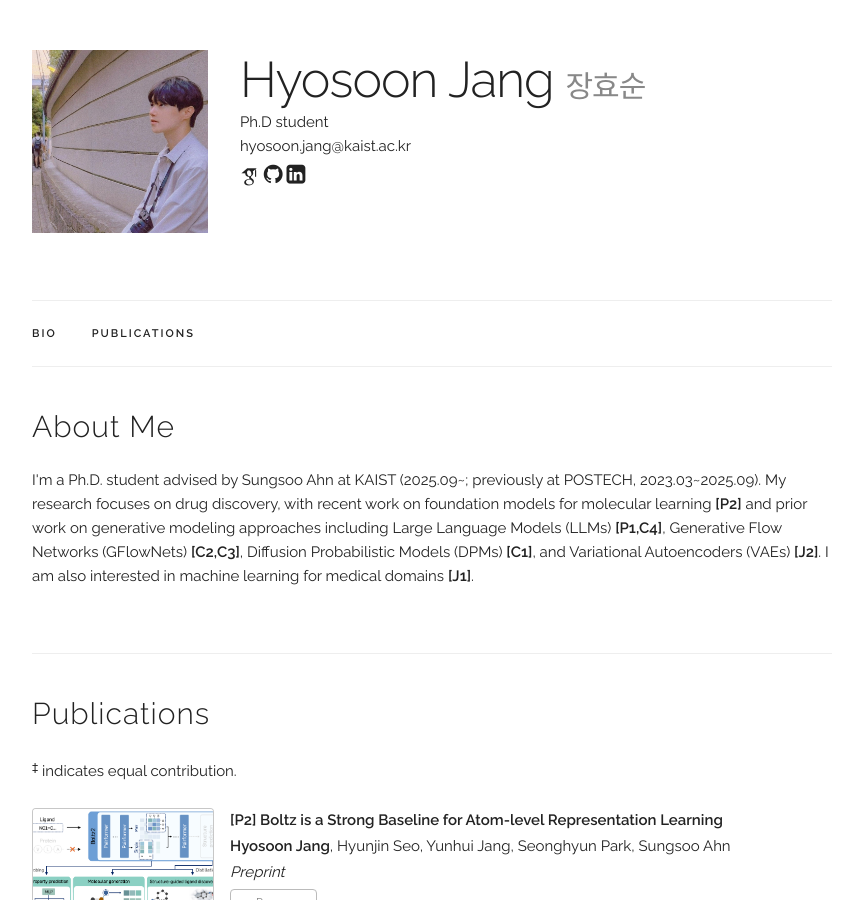
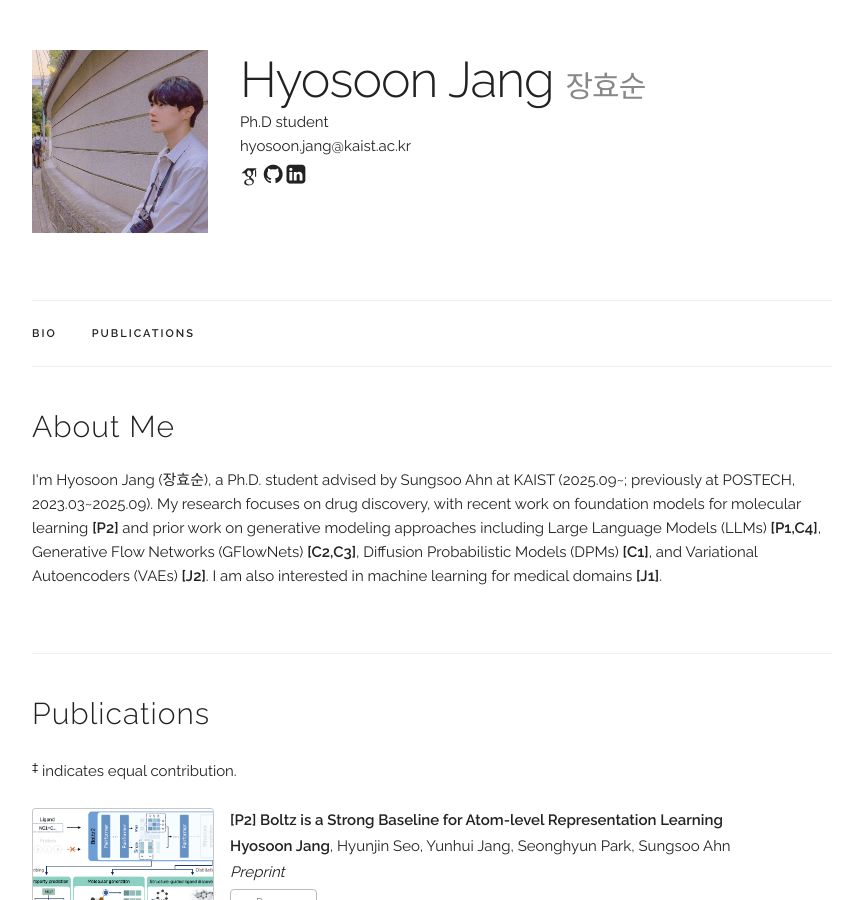
Before and after one commit to hsjang0/hsjang, a Jekyll site: the page built from index.html, in a window 1280 px wide and 900 px high. Shown: the whole window, without its empty margins (208-1071 px from the left). Built offline with Jekyll 4.4.1, drawn with Linux system fonts in a browser that asks for light colours; some web fonts are replaced.

Commit message:
Add Korean name inline in bio text
Co-Authored-By: Claude Sonnet 4.6 <noreply@anthropic.com>

```diff
--- a/index.html
+++ b/index.html
@@ -5,8 +5,7 @@ title: Home
 <!-- ========== BIO ========== -->
 <div class="docs-section" id="bio">
   <h4>About Me</h4>
-  <span style="display:none" lang="ko">장효순</span>
-  I'm a Ph.D. student advised by Sungsoo Ahn at KAIST (2025.09~; previously at POSTECH, 2023.03~2025.09). My research focuses on drug discovery, with recent work on foundation models for molecular learning <b>[P2]</b> and prior work on generative modeling approaches including Large Language Models (LLMs) <b>[P1,C4]</b>, Generative Flow Networks (GFlowNets) <b>[C2,C3]</b>, Diffusion Probabilistic Models (DPMs) <b>[C1]</b>, and Variational Autoencoders (VAEs) <b>[J2]</b>. I am also interested in machine learning for medical domains <b>[J1]</b>.
+  I'm Hyosoon Jang (장효순), a Ph.D. student advised by Sungsoo Ahn at KAIST (2025.09~; previously at POSTECH, 2023.03~2025.09). My research focuses on drug discovery, with recent work on foundation models for molecular learning <b>[P2]</b> and prior work on generative modeling approaches including Large Language Models (LLMs) <b>[P1,C4]</b>, Generative Flow Networks (GFlowNets) <b>[C2,C3]</b>, Diffusion Probabilistic Models (DPMs) <b>[C1]</b>, and Variational Autoencoders (VAEs) <b>[J2]</b>. I am also interested in machine learning for medical domains <b>[J1]</b>.
   <p> </p>
 </div>
 
```
